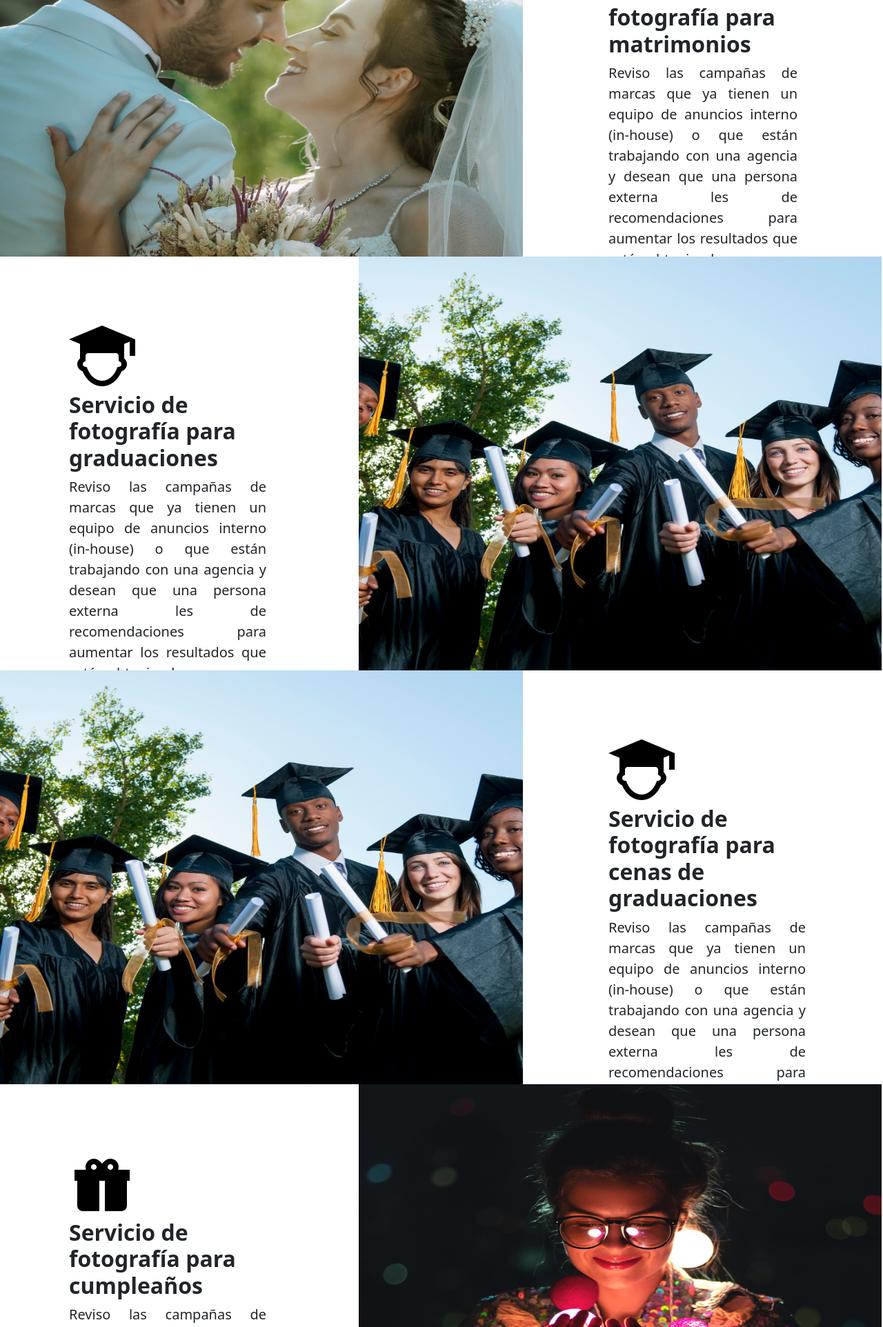
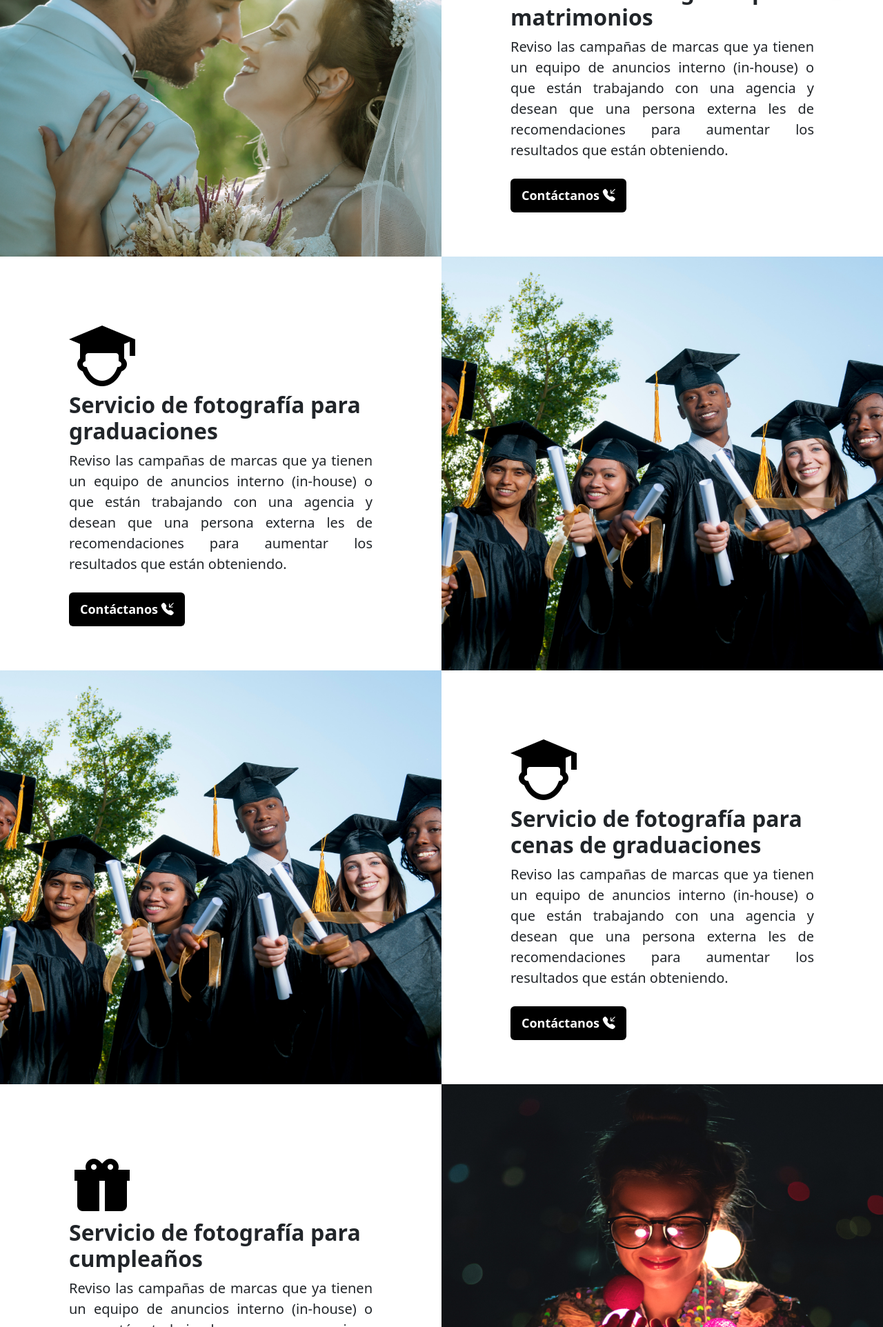
Before and after one commit to ABRAHAM-UMANA-D/WebSite_Vargas_Jenkins_Photography, a website: page html/Services.html in a window 1280 px wide. Shown: the part 768-2692 px from the top of the page at 69% size. Drawn offline with nearby package versions, Linux system fonts and the light colour scheme.

Commit message:
update #1 Jeimmy 22/12/2022

```diff
--- a/html/Services.html
+++ b/html/Services.html
@@ -78,13 +78,13 @@
     <main class="main main-services">
         <section class="services-section">
             <div class="services-container">
-                <div class="row marriage-service service">
-                    <div class="col image-service img-left">
+                <div class="marriage-service service">
+                    <div class="image-service img-left">
                         <figure class="figure-service">
                             <img src="../images/Servicio-matrimonio.png" alt="Matrimonios">
                         </figure>
                     </div>
-                    <div class="col info-service">
+                    <div class="info-service">
                         <div class="col-right">
                             <img src="../images/Wedding Rings.png" alt="" class="icon-service">
                             <h2 class="title-service">
@@ -101,8 +101,8 @@
                         </div>
                     </div>
                 </div>
-                <div class="row graduation-service service">
-                    <div class="col info-service">
+                <div class="graduation-service service">
+                    <div class="info-service">
                         <div class="col-left">
                             <img src="../images/Student Male.png" alt="" class="icon-service">
                             <h2 class="title-service">
@@ -118,19 +118,19 @@
                                     class="bi bi-telephone-inbound-fill"></i></a>
                         </div>
                     </div>
-                    <div class="col image-service img-right">
+                    <div class="image-service img-right">
                         <figure class="figure-service">
                             <img src="../images/Servicio-graduacion.png" alt="Graduaciones" class="icon-service">
                         </figure>
                     </div>
                 </div>
-                <div class="row graduation-dinner-service service">
-                    <div class="col image-service img-left">
+                <div class="graduation-dinner-service service">
+                    <div class="image-service img-left">
                         <figure class="figure-service ">
                             <img src="../images/Servicio-graduacion.png" alt="Cenas de graduación">
                         </figure>
                     </div>
-                    <div class="col info-service service">
+                    <div class="info-service">
                         <div class="col-right">
                             <img src="../images/Student Male.png" alt="" class="icon-service">
                             <h2 class="title-service">
@@ -147,8 +147,8 @@
                         </div>
                     </div>
                 </div>
-                <div class="row birthday-service service">
-                    <div class="col info-service">
+                <div class="birthday-service service">
+                    <div class="info-service">
                         <div class="col-left">
                             <img src="../images/Gift.png" alt="" class="icon-service">
                             <h2 class="title-service">
@@ -164,7 +164,7 @@
                                     class="bi bi-telephone-inbound-fill"></i></a>
                         </div>
                     </div>
-                    <div class="col image-service img-right">
+                    <div class="image-service img-right">
                         <figure class="figure-service">
                             <img src="../images/Servicio-cumpleaño.png" alt="">
                         </figure>
--- a/style/custom.css
+++ b/style/custom.css
@@ -805,7 +805,7 @@
 
 /*SERVICES DESCRIPTION PROPERTIES*/
 .figure-service {
-    width: 758px;
+    width: 100%;
 }
 
 .figure-service img {
@@ -818,6 +818,8 @@
 }
 
 .service {
+    display: grid;
+    grid-template-columns: 50% 50%;
     height: 600px !important;
     padding-bottom: 0px !important;
     width: 100% !important;
@@ -843,13 +845,13 @@
     padding: 100px;
 }
 
-.img-right {
+/* .img-right {
     position: relative;
     float: right !important;
     padding-right: 0 !important;
     left: 10px;
 
-}
+} */
 
 .button-service {
     margin-left: 0 !important;
```
